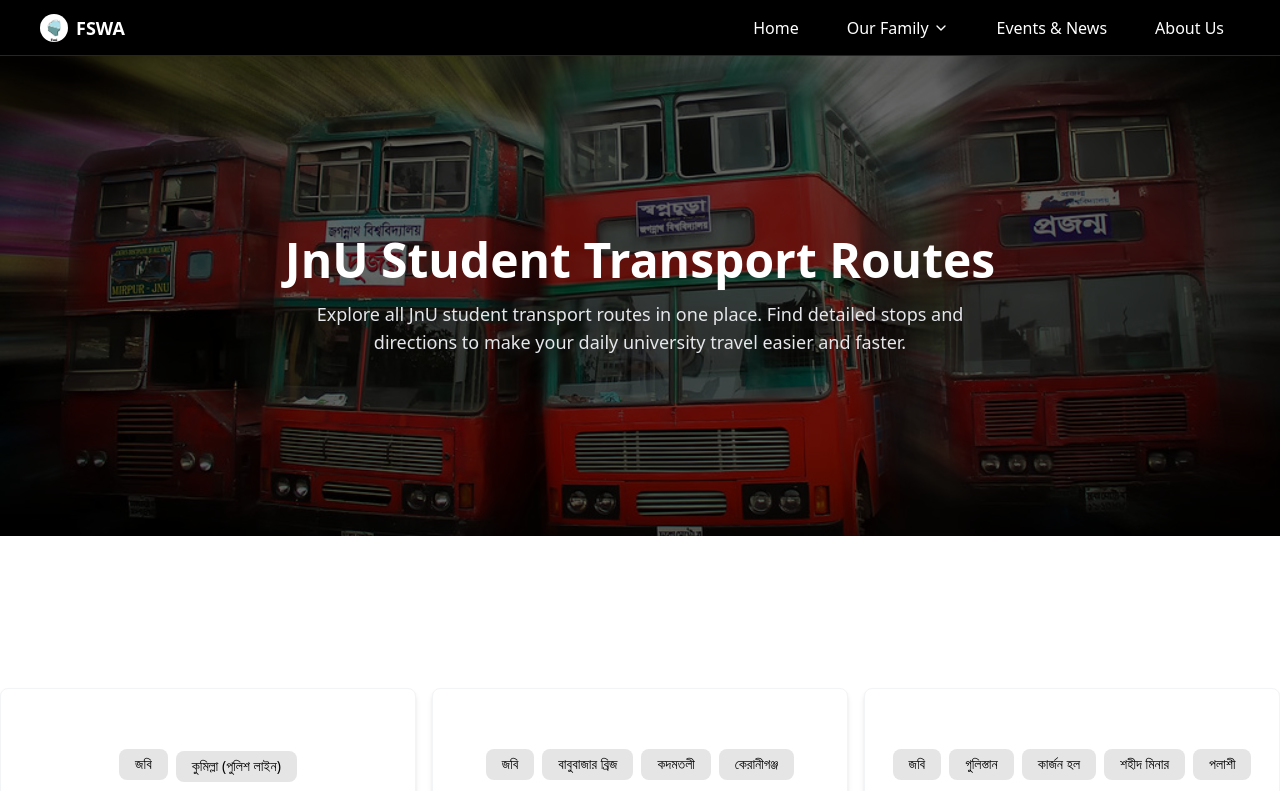
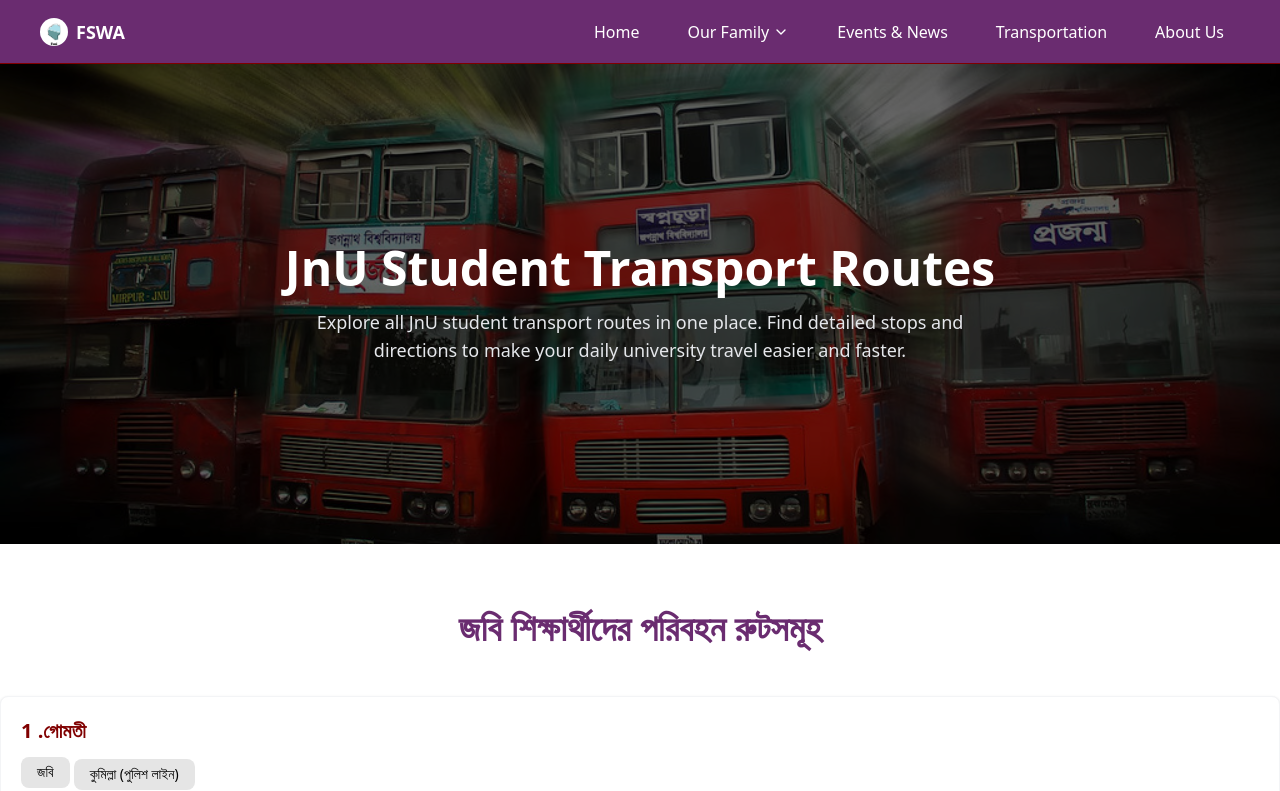
Before and after one commit to masumbillah110404/fswa-next, a Next.js app: page /transportation in a window 1280 px wide. Shown: the top 791 px of the page. Built offline with nearby package versions, Linux system fonts and the light colour scheme; no server answers; the database is empty.

Commit message:
Code updated!

```diff
--- a/package.json
+++ b/package.json
@@ -14,7 +14,8 @@
     "lucide-react": "^0.542.0",
     "next": "15.5.2",
     "next-auth": "^4.24.11",
-    "react": "19.1.0",
+    "paginate": "^0.2.0",
+    "react": "^19.1.0",
     "react-dom": "19.1.0",
     "react-icons": "^5.5.0",
     "react-paginate": "^8.3.0"
--- a/src/app/components/Footer.jsx
+++ b/src/app/components/Footer.jsx
@@ -8,7 +8,7 @@ export default function Footer() {
 
 
   return (
-    <footer className="bg-gray-900 text-gray-200 py-10">
+    <footer className="bg-gray-900 text-gray-200 py-10 lg:py-20">
       <div className="max-w-6xl mx-auto px-4">
         <div className="grid grid-cols-1 md:grid-cols-3 gap-8 items-center">
 
@@ -31,10 +31,10 @@ export default function Footer() {
           </div>
 
           {/* Social Links */}
-          <div className="flex justify-center space-x-5">
+          <div className="flex justify-center space-x-5 ">
             <a href="#" aria-label="Facebook">
               <FaFacebookF className="w-6 h-6 hover:text-blue-500" />
-              <FaFacebookF className="w-6 h-6 hover:text-blue-500" />
+
             </a>
             <a href="#" aria-label="Instagram">
               <FaInstagram className="w-6 h-6 hover:text-pink-500" />
--- a/src/app/components/Navbar.jsx
+++ b/src/app/components/Navbar.jsx
@@ -9,7 +9,7 @@ export default function Navbar() {
   const [membersOpen, setMembersOpen] = useState(false);
 
   return (
-    <header className="flex items-center justify-between border-b border-[var(--color-primary)] px-6 md:px-10 relative z-50 bg-black text-white h-14">
+    <header className=" sticky top-0 left-0 flex items-center justify-between border-b border-[var(--color-primary)] px-6 md:px-10  z-50 bg-secondary text-white h-16">
       {/* Logo */}
       <div className="flex items-center gap-2 h-full">
         <Link href="/" className="flex items-center h-full">
@@ -80,6 +80,12 @@ export default function Navbar() {
           Events & News
         </Link>
         <Link
+          href="/transportation"
+          className="flex items-center h-full px-4 transition-colors hover:bg-[var(--color-primary)]"
+        >
+          Transportation
+        </Link>
+        <Link
           href="/about"
           className="flex items-center h-full px-4 transition-colors hover:bg-[var(--color-primary)]"
         >
@@ -119,7 +125,7 @@ export default function Navbar() {
               />
             </button>
             {membersOpen && (
-              <div className="flex flex-col gap-1 bg-[var(--color-secondary)]">
+              <div className="flex flex-col gap-1 bg-black">
                 <Link
                   href="/family/members"
                   onClick={() => setOpen(false)}
@@ -153,6 +159,13 @@ export default function Navbar() {
             Events & News
           </Link>
           <Link
+            href="/transportation"
+            onClick={() => setOpen(false)}
+            className="px-2 py-2 transition-colors hover:bg-[var(--color-primary)]"
+          >
+            Transportation
+          </Link>
+          <Link
             href="/about"
             onClick={() => setOpen(false)}
             className="px-2 py-2 transition-colors hover:bg-[var(--color-primary)]"
--- a/src/app/globals.css
+++ b/src/app/globals.css
@@ -1,6 +1,6 @@
 @import "tailwindcss";
 
-:root {
+@theme {
   --color-primary: #800000;
   --color-secondary: #6A2C70;
   --color-accent: #F9ED69;
--- a/src/app/page.jsx
+++ b/src/app/page.jsx
@@ -29,29 +29,6 @@ export default function HomePage() {
             {/* Hero Cards */}
             <HeroCards />
 
-            {/* Stats */}
-            <Stats />
-
-            {/* About Us (from original design) */}
-            <section className="">
-                <section className="lg:max-w-screen-xl px-2 md:px-6 lg:px-0 mx-auto  py-12 md:py-16 lg:py-20">
-                    <h2 className="text-3xl md:text-4xl font-bold text-primary mb-4">
-                        About Us
-                    </h2>
-                    <p className="text-gray-500 leading-relaxed">
-                        The Feni Students Welfare Association at Jagannath
-                        University, Dhaka, is a vibrant community dedicated to
-                        supporting students from the Feni district. We organize
-                        events, provide resources, and create a platform for
-                        networking and collaboration. Our goal is to enhance the
-                        university experience and prepare students for future
-                        success.
-                    </p>
-                </section>
-            </section>
-
-        <HeroCards />
-
         <GalleryContainer />
 
             {/* Stats */}
--- a/src/app/transportation/page.jsx
+++ b/src/app/transportation/page.jsx
@@ -23,20 +23,21 @@ const page = () => {
             </section>
 
             <section className="max-w-screen-xl mx-auto py-10 md:py-14 lg:py-16">
-                <h1 className="text-3xl md:text-4xl font-bold text-secondary mb-8 md:mb-12 text-center">
+                <h1 className="text-2xl md:text-4xl font-bold text-secondary mb-8 md:mb-12 text-center">
                     জবি শিক্ষার্থীদের পরিবহন রুটসমূহ
                 </h1>
 
-                <section className="grid grid-cols-1 md:grid-cols-2 lg:grid-cols-3 gap-2 md:gap-4 px-2 md:px-6 lg:px-0">
+                <section className="grid grid-cols-1  gap-2 md:gap-4 px-2 md:px-6 lg:px-0">
                     {routes.map((route, idx=route.id) => (
                         <div
                             key={idx}
-                            className="p-5 rounded-lg shadow-md bg-white border border-gray-100 hover:shadow-lg transition hover:scale-95 duration-1000git"
+                            className="p-5 rounded-lg shadow bg-white border border-gray-100 hover:shadow-lg transition "
                         >
-                            <h2 className="text-xl text-center font-semibold text-primary mb-3">
-                                {route.name}
-                            </h2>
-                            <ul className="flex flex-wrap justify-center items-center gap-2 text-white text-sm leading-relaxed space-y-1 ">
+                            <div className="text-xl flex text-start font-semibold text-primary mb-3">
+                                <h2>{idx+1} .</h2>
+                                <h3>{route.name}</h3>
+                            </div>
+                            <ul className="flex flex-wrap  items-center gap-1 text-white text-sm leading-relaxed space-y-1 ">
                                 {route.stops.map((stop, stopIdx) => (
                                     <li className={`bg-neutral-200 text-black p-1 px-4 rounded-lg ` } key={stopIdx}>{stop}</li>
                                 ))}
```
Also changed, not shown: 1 other file (tests, documents, lock files or other folders).
